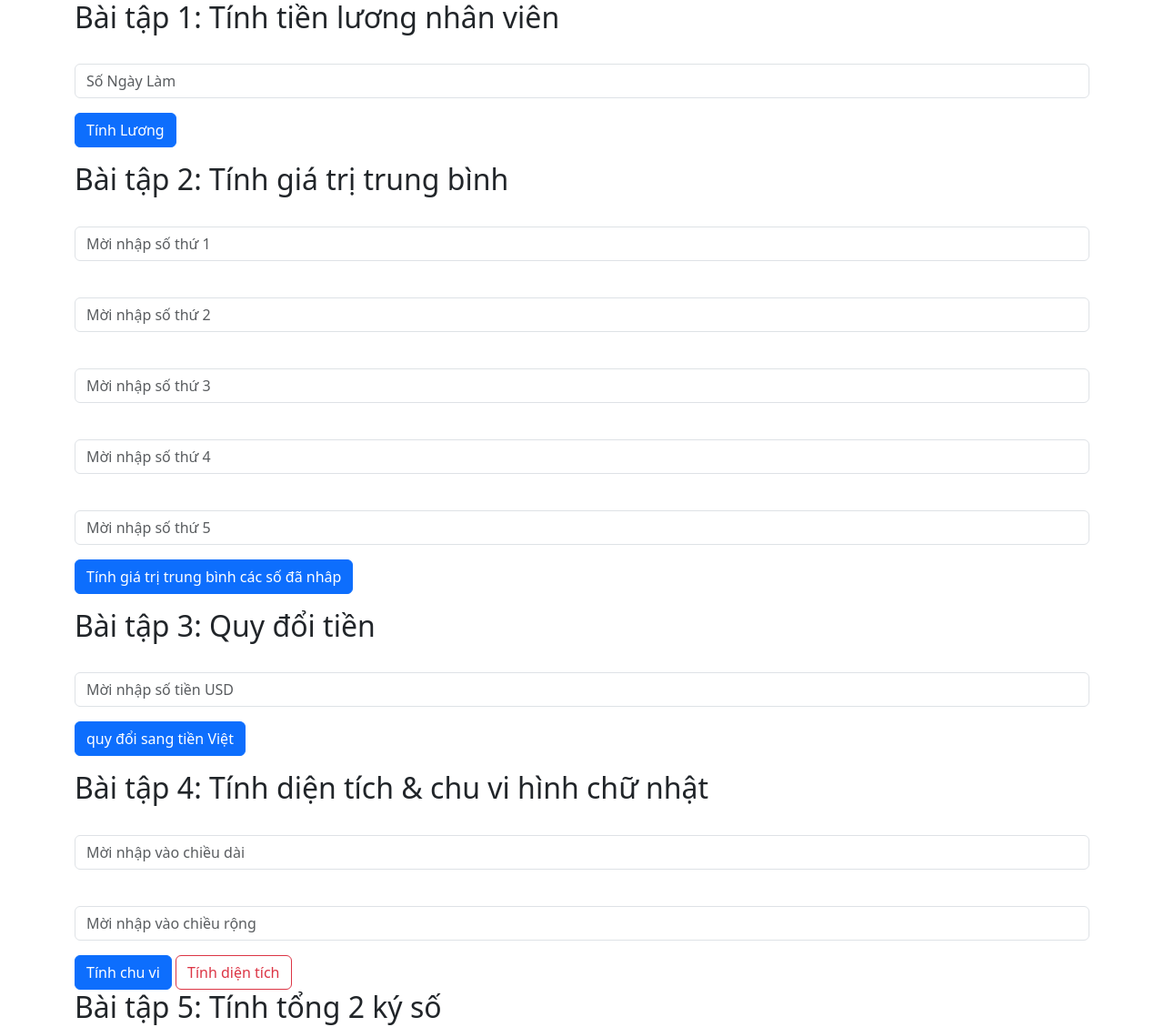
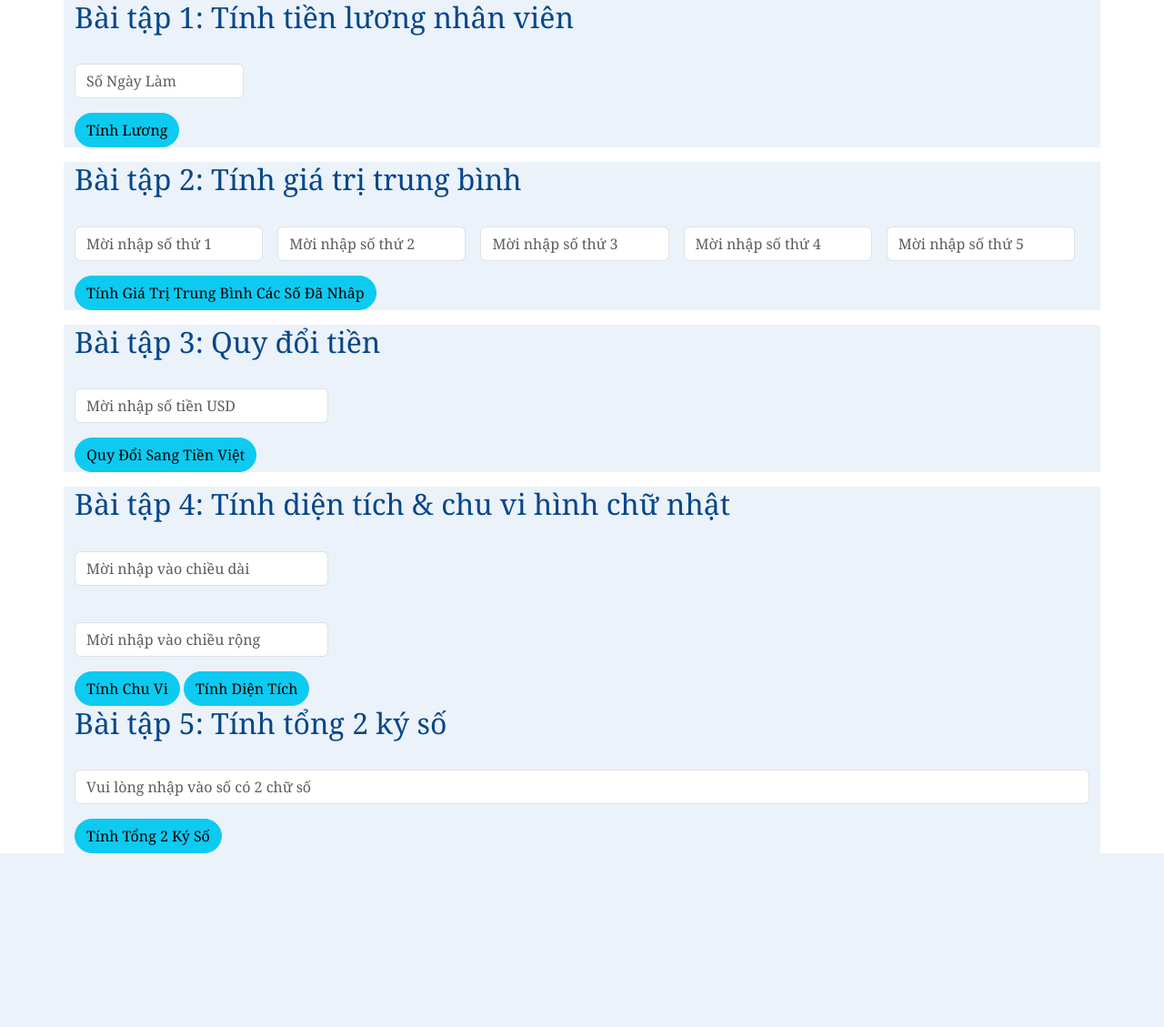
Before and after one commit to ntsang87/NguyenThanhSang_BaiTapBuoi13_BC69, a plain HTML site: page index.html in a window 1280 px wide. Shown: the top 1129 px of the page at 91% size. After the commit the page ends 938 px from the top, so only its background shows below. Drawn offline with nearby package versions, Linux system fonts and the light colour scheme.

Commit message:
Chỉnh CSS cho tất cả 5 bài

```diff
--- /dev/null
+++ b/index.css
@@ -0,0 +1,18 @@
+/* reset css */
+* {
+  padding: 0;
+  margin: 0;
+  box-sizing: border-box;
+  font-family: Cambria, Georgia, serif;
+  background-color: #ebf2fa;
+}
+h2 {
+  color: #064789;
+}
+button {
+  text-transform: capitalize;
+  color: #427aa1;
+}
+::placeholder {
+  color: #427aa1;
+}
--- a/index.html
+++ b/index.html
@@ -16,6 +16,7 @@
       integrity="sha384-T3c6CoIi6uLrA9TneNEoa7RxnatzjcDSCmG1MXxSR1GAsXEV/Dwwykc2MPK8M2HN"
       crossorigin="anonymous"
     />
+    <link rel="stylesheet" href="./index.css" />
   </head>
 
   <body>
@@ -23,7 +24,7 @@
     <div class="container">
       <h2>Bài tập 1: Tính tiền lương nhân viên</h2>
 
-      <div class="mb-3">
+      <div class="mb-3 col-md-2">
         <label for="" class="form-label"></label>
         <input
           type="text"
@@ -34,13 +35,16 @@
           placeholder="Số Ngày Làm"
         />
       </div>
-      <button class="btn btn-primary" id="tinhLuong">Tính Lương</button>
+      <button class="btn btn-info rounded-pill" id="tinhLuong">
+        Tính Lương
+      </button>
       <p class="kqBai1"></p>
     </div>
     <!-- bài tập 2 -->
     <div class="container">
       <h2>Bài tập 2: Tính giá trị trung bình</h2>
-      <div class="mb-3">
+      <div class="bai2Content d-flex .justify-content-md-start">
+        <div class="mb-3 me-3">
           <label for="" class="form-label"></label>
           <input
             type="text"
@@ -51,7 +55,7 @@
             placeholder="Mời nhập số thứ 1"
           />
         </div>
-      <div class="mb-3">
+        <div class="mb-3 me-3">
           <label for="" class="form-label"></label>
           <input
             type="text"
@@ -62,7 +66,7 @@
             placeholder="Mời nhập số thứ 2"
           />
         </div>
-      <div class="mb-3">
+        <div class="mb-3 me-3">
           <label for="" class="form-label"></label>
           <input
             type="text"
@@ -73,7 +77,7 @@
             placeholder="Mời nhập số thứ 3"
           />
         </div>
-      <div class="mb-3">
+        <div class="mb-3 me-3">
           <label for="" class="form-label"></label>
           <input
             type="text"
@@ -84,7 +88,7 @@
             placeholder="Mời nhập số thứ 4"
           />
         </div>
-      <div class="mb-3">
+        <div class="mb-3 me-3">
           <label for="" class="form-label"></label>
           <input
             type="text"
@@ -95,7 +99,8 @@
             placeholder="Mời nhập số thứ 5"
           />
         </div>
-      <button class="btn btn-primary" id="giaTriTrungBinh">
+      </div>
+      <button class="btn btn-info rounded-pill" id="giaTriTrungBinh">
         Tính giá trị trung bình các số đã nhâp
       </button>
       <p class="kqBai2"></p>
@@ -103,7 +108,7 @@
     <!-- Bài tập 3 -->
     <div class="container bai3">
       <h2>Bài tập 3: Quy đổi tiền</h2>
-      <div class="mb-3">
+      <div class="mb-3 me-3 col-md-3">
         <label for="" class="form-label"></label>
         <input
           type="text"
@@ -114,7 +119,7 @@
           placeholder="Mời nhập số tiền USD"
         />
       </div>
-      <button class="btn btn-primary" id="quyDoiTienViet">
+      <button class="btn btn-info rounded-pill" id="quyDoiTienViet">
         quy đổi sang tiền Việt
       </button>
       <p class="kqBai3"></p>
@@ -122,7 +127,7 @@
     <!-- bài tập 4 -->
     <div class="container bai4">
       <h2>Bài tập 4: Tính diện tích & chu vi hình chữ nhật</h2>
-      <div class="mb-3">
+      <div class="mb-3 col-md-3">
         <label for="" class="form-label"></label>
         <input
           type="text"
@@ -133,7 +138,7 @@
           placeholder="Mời nhập vào chiều dài"
         />
       </div>
-      <div class="mb-3">
+      <div class="mb-3 col-md-3">
         <label for="" class="form-label"></label>
         <input
           type="text"
@@ -144,8 +149,10 @@
           placeholder="Mời nhập vào chiều rộng"
         />
       </div>
-      <button class="btn btn-primary" id="tinhChuVi">Tính chu vi</button>
-      <button class="btn btn-outline-danger" id="tinhDienTich">
+      <button class="btn btn-info rounded-pill" id="tinhChuVi">
+        Tính chu vi
+      </button>
+      <button class="btn btn-info rounded-pill" id="tinhDienTich">
         Tính diện tích
       </button>
     </div>
@@ -163,7 +170,7 @@
           placeholder="Vui lòng nhập vào số có 2 chữ số"
         />
       </div>
-      <button class="btn btn-outline-danger" id="tinhTong2KySo">
+      <button class="btn btn-info rounded-pill" id="tinhTong2KySo">
         Tính tổng 2 ký số
       </button>
     </div>
```
Lines whose indentation alone changed are shown as unchanged.
